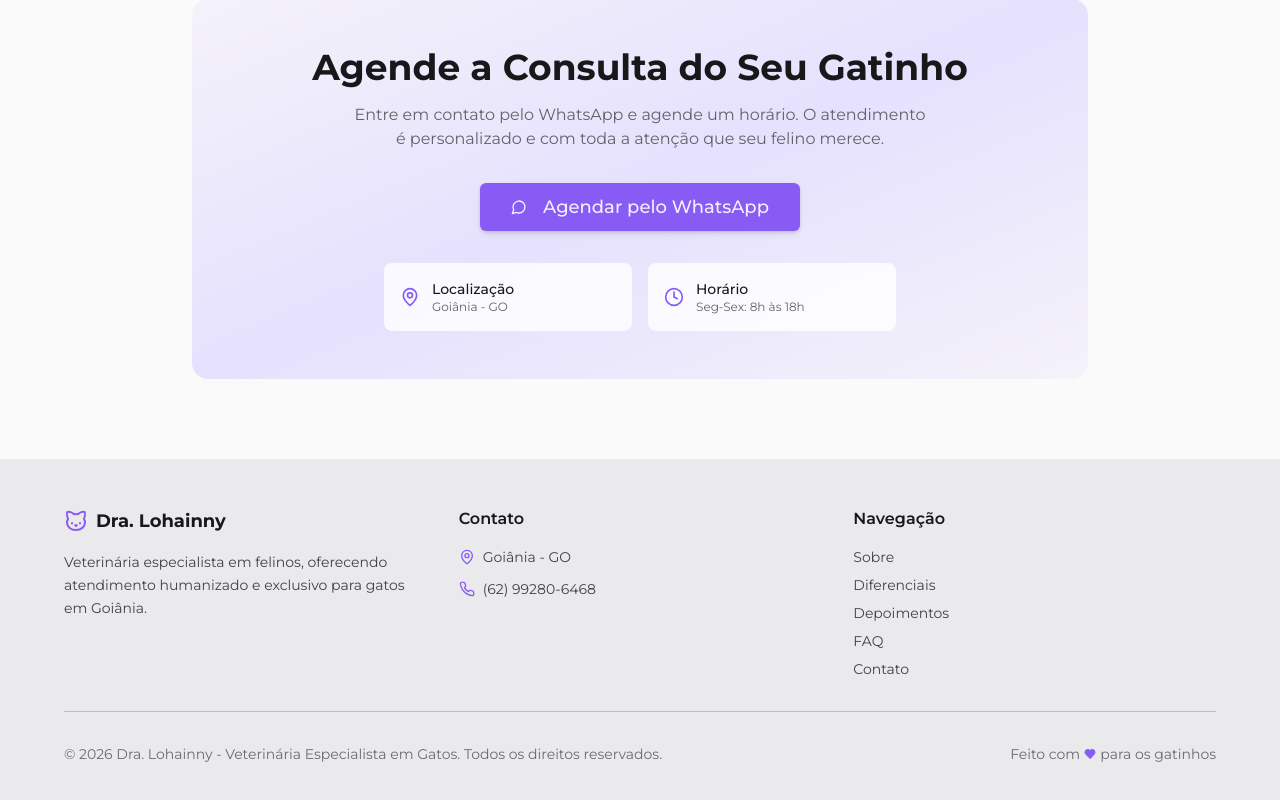
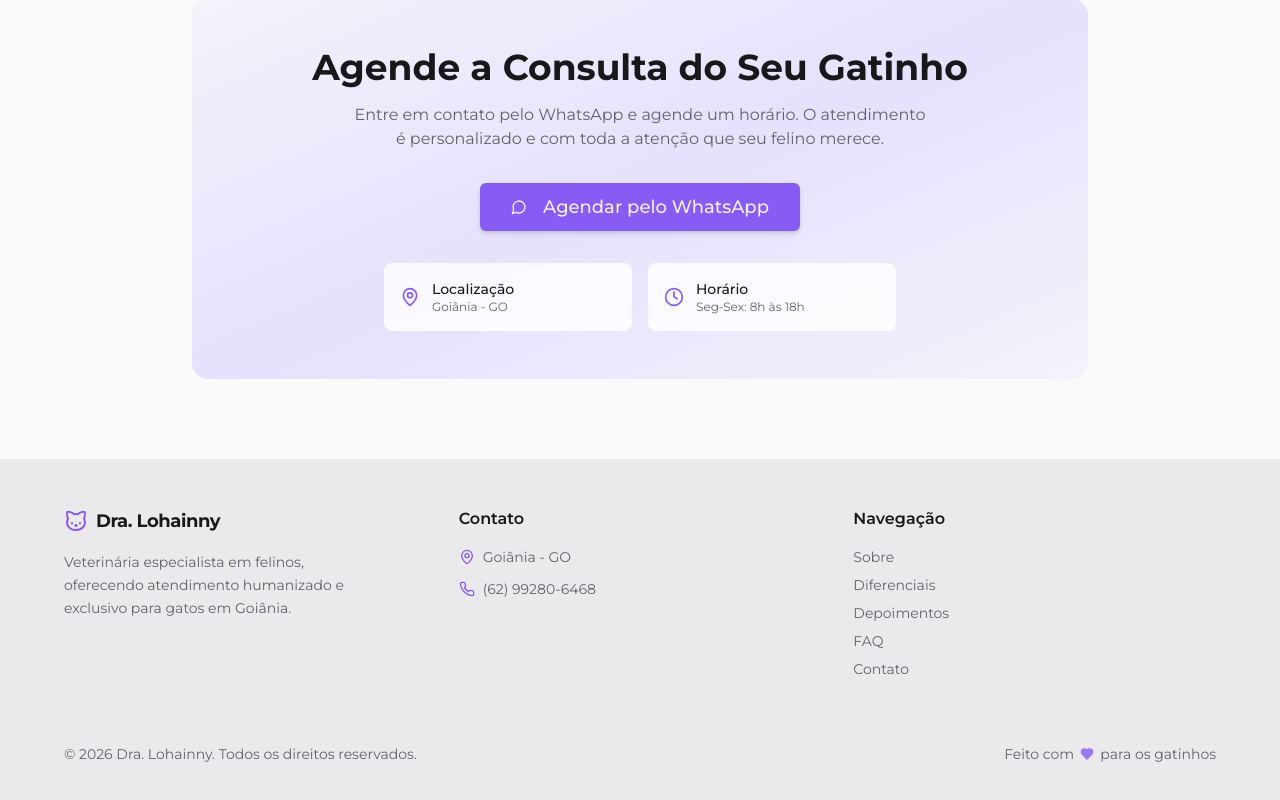
Before and after one commit to dgoulartdev/cats-meow-vet-site, a React (Vite) app: page / in a window 1280 px wide. Shown: the part 3659-4459 px from the top of the page. Built offline with nearby package versions, Linux system fonts and the light colour scheme; the HTML template or start-up script is replaced by a standard one.

Commit message:
ajuste footer, espaçamentos e efeitos

```diff
--- a/src/components/landing/Footer.tsx
+++ b/src/components/landing/Footer.tsx
@@ -4,84 +4,58 @@ const Footer = () => {
   const currentYear = new Date().getFullYear();
 
   return (
-    <footer className="bg-secondary text-secondary-foreground py-12">
+    <footer className="bg-secondary text-secondary-foreground py-12 mt-auto">
       <div className="container mx-auto px-4">
         <div className="max-w-6xl mx-auto">
           <div className="grid md:grid-cols-3 gap-8 mb-8">
-            {/* Logo and description */}
-            <div>
-              <div className="flex items-center gap-2 mb-4">
+            <div className="space-y-4">
+              <div className="flex items-center gap-2">
                 <Cat className="w-6 h-6 text-primary" />
-                <span className="font-bold text-lg">Dra. Lohainny</span>
+                <span className="font-bold text-lg tracking-tight">Dra. Lohainny</span>
               </div>
-              <p className="text-secondary-foreground/80 text-sm leading-relaxed">
+              <p className="text-muted-foreground text-sm leading-relaxed max-w-xs">
                 Veterinária especialista em felinos, oferecendo atendimento
                 humanizado e exclusivo para gatos em Goiânia.
               </p>
             </div>
 
-            {/* Contact info */}
             <div>
-              <h3 className="font-semibold mb-4">Contato</h3>
-              <div className="space-y-3 text-sm text-secondary-foreground/80">
-                <div className="flex items-center gap-2">
+              <h3 className="font-semibold mb-4 text-foreground">Contato</h3>
+              <div className="space-y-3 text-sm text-muted-foreground">
+                <div className="flex items-center gap-2 hover:text-primary transition-colors cursor-default">
                   <MapPin className="w-4 h-4 text-primary" />
                   <span>Goiânia - GO</span>
                 </div>
-                <div className="flex items-center gap-2">
+                <div className="flex items-center gap-2 hover:text-primary transition-colors cursor-default">
                   <Phone className="w-4 h-4 text-primary" />
                   <span>(62) 99280-6468</span>
                 </div>
               </div>
             </div>
 
-            {/* Quick links */}
             <div>
-              <h3 className="font-semibold mb-4">Navegação</h3>
-              <nav className="space-y-2 text-sm">
-                <a
-                  href="#sobre"
-                  className="block text-secondary-foreground/80 hover:text-primary transition-colors"
-                >
-                  Sobre
-                </a>
-                <a
-                  href="#diferenciais"
-                  className="block text-secondary-foreground/80 hover:text-primary transition-colors"
-                >
-                  Diferenciais
-                </a>
-                <a
-                  href="#depoimentos"
-                  className="block text-secondary-foreground/80 hover:text-primary transition-colors"
-                >
-                  Depoimentos
-                </a>
-                <a
-                  href="#faq"
-                  className="block text-secondary-foreground/80 hover:text-primary transition-colors"
-                >
-                  FAQ
-                </a>
-                <a
-                  href="#contato"
-                  className="block text-secondary-foreground/80 hover:text-primary transition-colors"
-                >
-                  Contato
-                </a>
+              <h3 className="font-semibold mb-4 text-foreground">Navegação</h3>
+              <nav className="flex flex-col space-y-2 text-sm text-muted-foreground">
+                {['Sobre', 'Diferenciais', 'Depoimentos', 'FAQ', 'Contato'].map((item) => (
+                  <a
+                    key={item}
+                    href={`#${item.toLowerCase()}`}
+                    className="hover:text-primary transition-colors w-fit"
+                  >
+                    {item}
+                  </a>
+                ))}
               </nav>
             </div>
           </div>
 
-          {/* Divider */}
-          <div className="border-t border-secondary-foreground/20 pt-8">
-            <div className="flex flex-col md:flex-row justify-between items-center gap-4 text-sm text-secondary-foreground/60">
-              <p>
-                © {currentYear} Dra. Lohainny - Veterinária Especialista em Gatos.
-                Todos os direitos reservados.
+          <div className="border-t border-border pt-8 mt-8">
+            <div className="flex flex-col md:flex-row justify-between items-center gap-4 text-sm text-muted-foreground">
+              <p className="text-center md:text-left">
+                © {currentYear} Dra. Lohainny. Todos os direitos reservados.
               </p>
-              <p className="flex items-center gap-1">
-                Feito com <Heart className="w-3 h-3 text-primary" fill="currentColor" /> para os gatinhos
+              <p className="flex items-center gap-1.5">
+                Feito com <Heart className="w-3.5 h-3.5 text-primary fill-primary animate-pulse" /> para os gatinhos
               </p>
             </div>
           </div>
```
